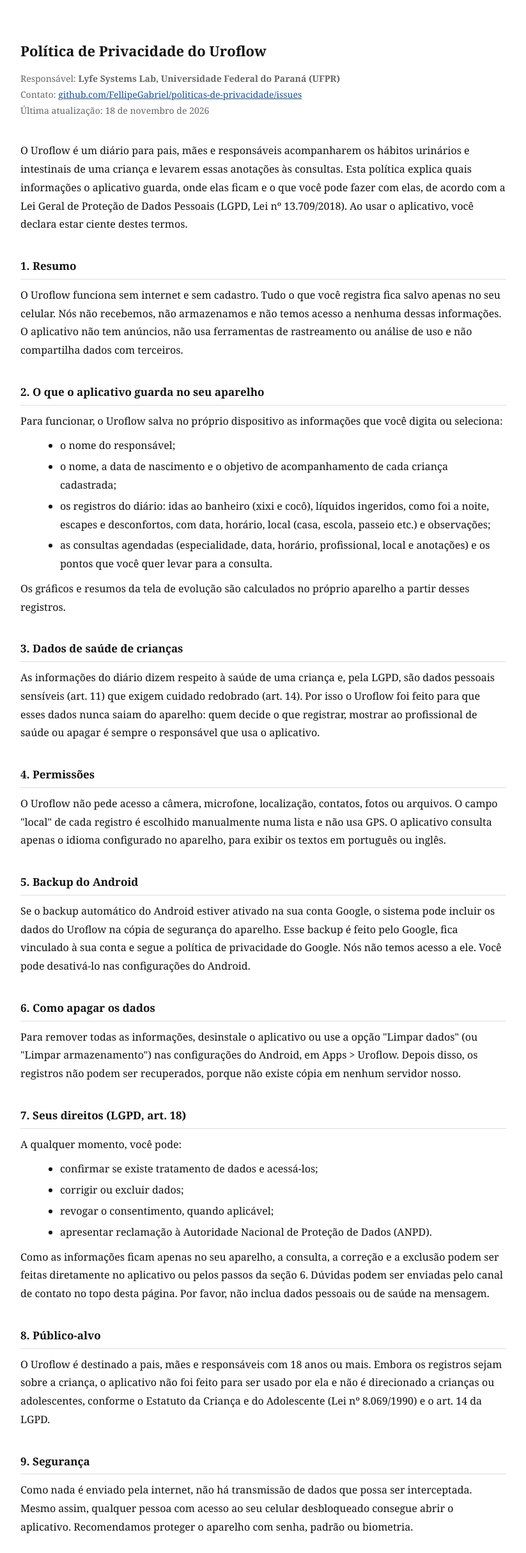
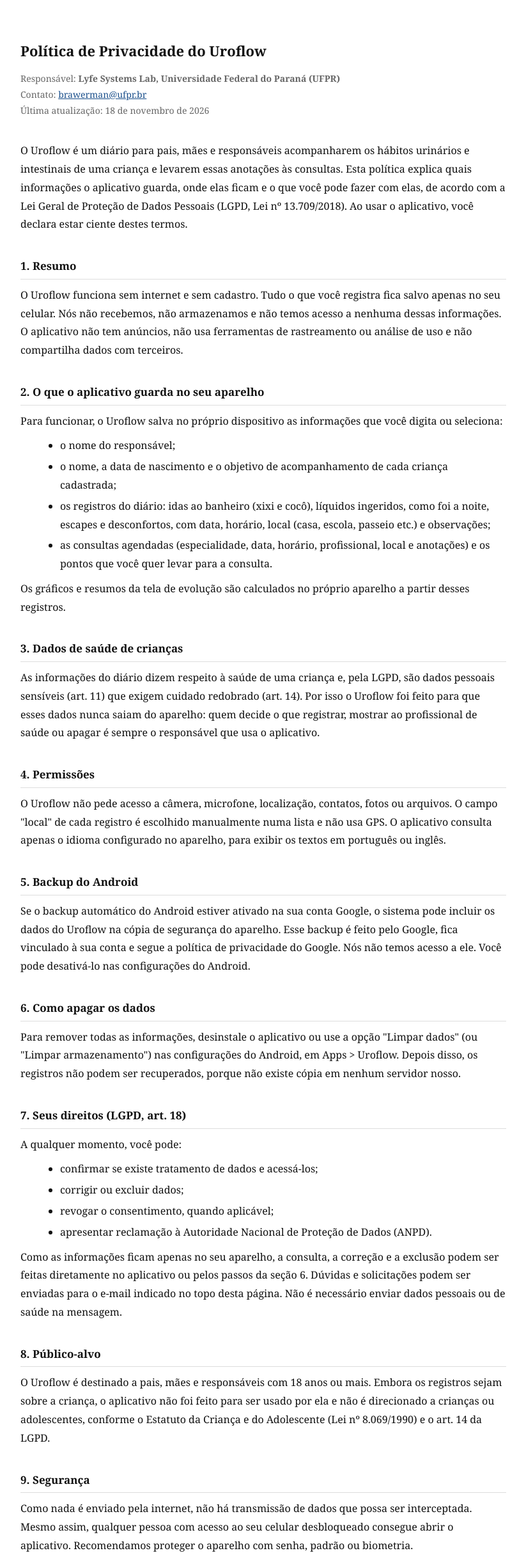
Before and after one commit to FellipeGabriel/politicas-de-privacidade, a plain HTML site: page uroflow.html in a window 1280 px wide. Shown: the top 2428 px of the page at 64% size, without its empty margins (228-1051 px from the left). Drawn offline with Linux system fonts and the light colour scheme.

Commit message:
Troca o contato das políticas para brawerman@ufpr.br
Co-Authored-By: Claude Opus 5.5 <noreply@anthropic.com>

```diff
--- a/uroflow.html
+++ b/uroflow.html
@@ -31,7 +31,7 @@
 <h1>Política de Privacidade do Uroflow</h1>
 <p class="meta">
   Responsável: <strong>Lyfe Systems Lab, Universidade Federal do Paraná (UFPR)</strong><br>
-  Contato: <a href="https://github.com/FellipeGabriel/politicas-de-privacidade/issues">github.com/FellipeGabriel/politicas-de-privacidade/issues</a><br>
+  Contato: <a href="mailto:brawerman@ufpr.br">brawerman@ufpr.br</a><br>
   Última atualização: 18 de novembro de 2026
 </p>
 
@@ -85,7 +85,7 @@
   <li>apresentar reclamação à Autoridade Nacional de Proteção de Dados (ANPD).</li>
 </ul>
 <p>
-  Como as informações ficam apenas no seu aparelho, a consulta, a correção e a exclusão podem ser feitas diretamente no aplicativo ou pelos passos da seção 6. Dúvidas podem ser enviadas pelo canal de contato no topo desta página. Por favor, não inclua dados pessoais ou de saúde na mensagem.
+  Como as informações ficam apenas no seu aparelho, a consulta, a correção e a exclusão podem ser feitas diretamente no aplicativo ou pelos passos da seção 6. Dúvidas e solicitações podem ser enviadas para o e-mail indicado no topo desta página. Não é necessário enviar dados pessoais ou de saúde na mensagem.
 </p>
 
 <h2>8. Público-alvo</h2>
```
Also changed, not shown: index.html (+1 -1 lines), luna.html (+2 -2 lines), respiraja.html (+2 -2 lines).
